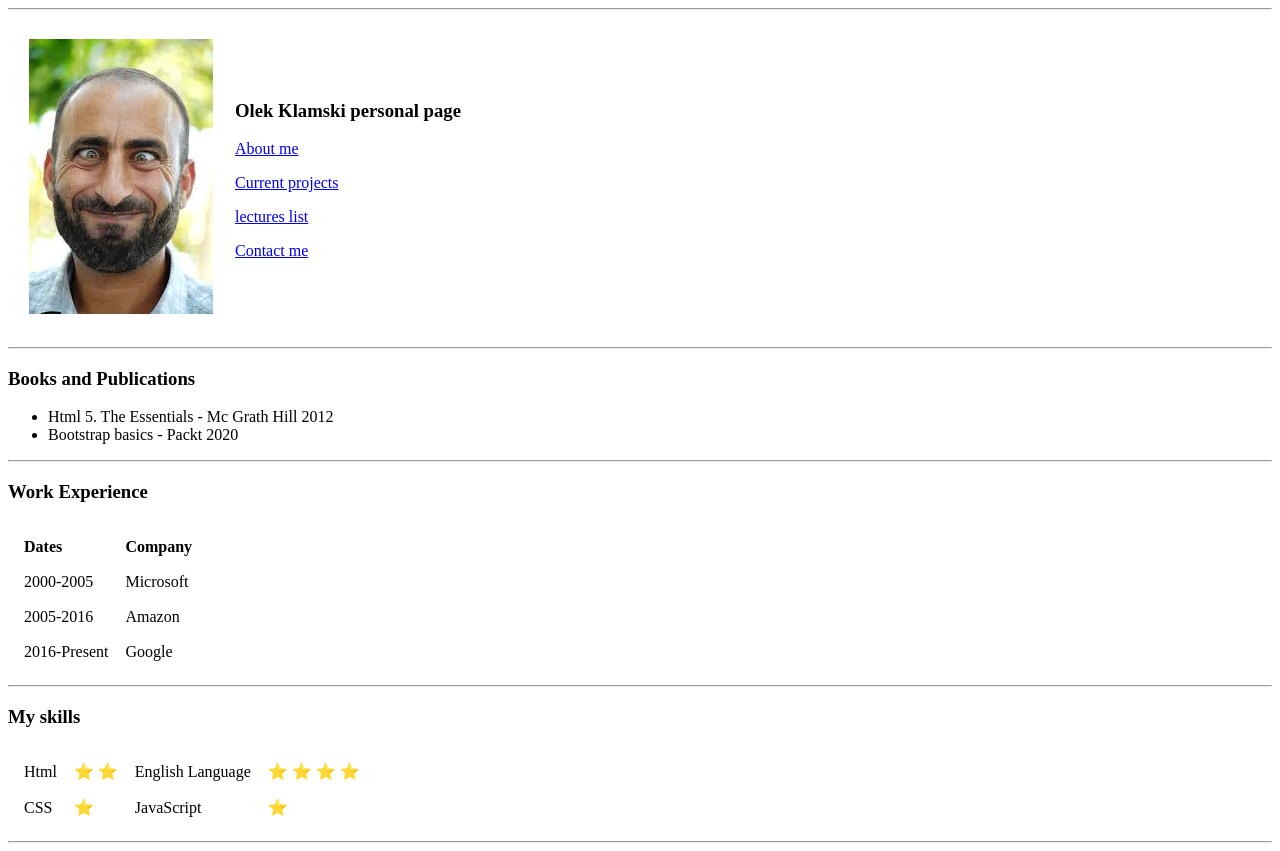
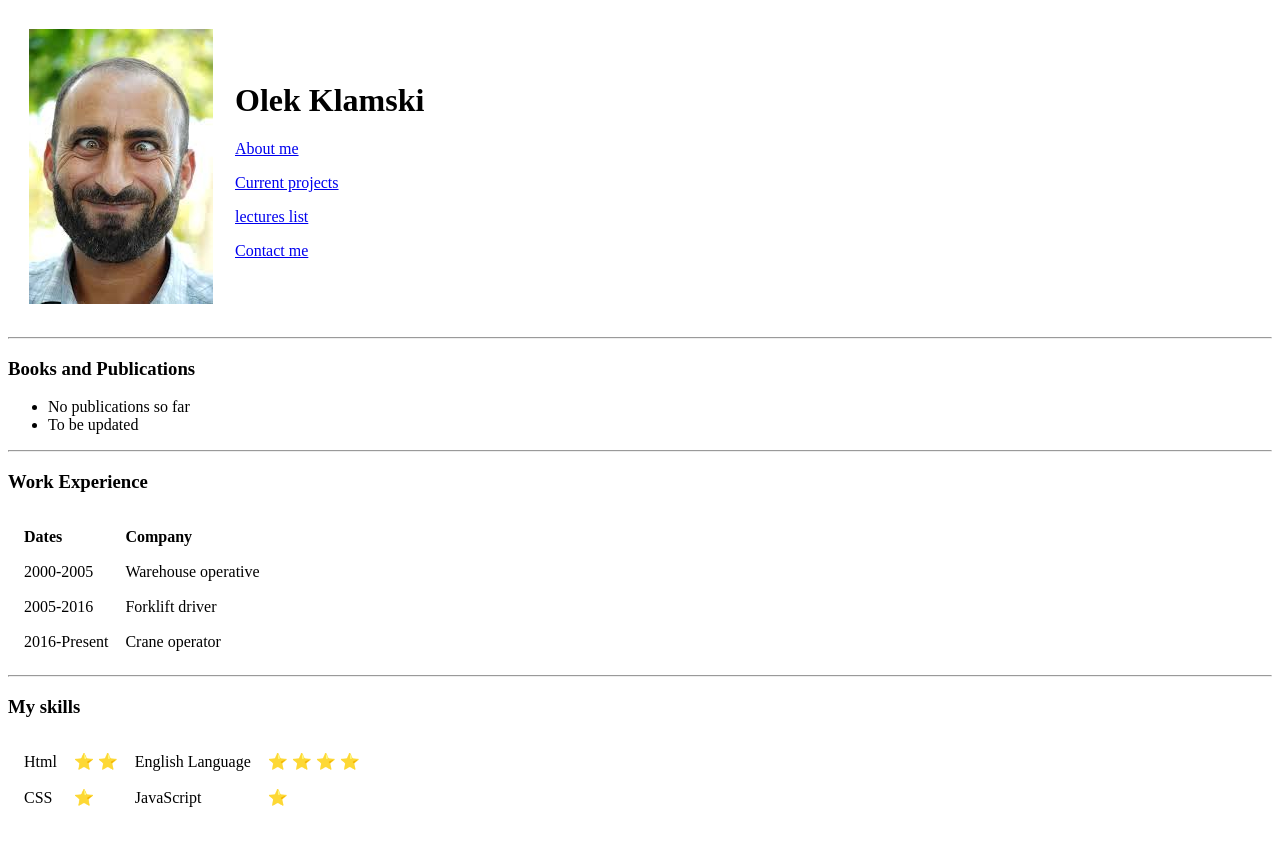
Before and after one commit to klamot/CV, a plain HTML site: page index.html in a window 1280 px wide. Drawn offline with Linux system fonts and the light colour scheme.

Commit message:
Update index.html
Added CSS, edited content

```diff
--- a/index.html
+++ b/index.html
@@ -3,14 +3,18 @@
   <head>
     <meta charset="utf-8">
     <title>Test webpage</title>
+    <link rel="stylesheet" href="css\styles.css">
+    <link rel="preconnect" href="https://fonts.gstatic.com">
+  <link href="https://fonts.googleapis.com/css2?family=Comfortaa&display=swap" rel="stylesheet">
   </head>
+
   <body>
-    <hr>
+
     <table cellspacing="20">
       <tr>
-        <td><img src="https://github.com/klamot/CV/blob/main/images/random-person.png?raw=true" alt="a photo of a random person"></td>
+        <td><img src="images\random-person.png" alt="a photo of a random person"></td>
         <td>
-          <h3>Olek Klamski personal page</h3>
+          <h1>Olek Klamski</h1>
           <p><a href="about-me.html">About me</a></p>
           <p><a href="current-projects.html">Current projects</a></p>
           <p><a href="lectures-list.html">lectures list</a></p>
@@ -22,8 +26,8 @@
     <hr>
     <h3>Books and Publications</h3>
     <ul>
-      <li>Html 5. The Essentials - Mc Grath Hill 2012</li>
-      <li>Bootstrap basics - Packt 2020</li>
+      <li>No publications so far</li>
+      <li>To be updated</li>
     </ul>
     <hr>
 
@@ -38,15 +42,15 @@
       <tbody>
         <tr>
           <td>2000-2005</td>
-          <td>Microsoft</td>
+          <td>Warehouse operative</td>
         </tr>
         <tr>
           <td>2005-2016</td>
-          <td>Amazon</td>
+          <td>Forklift driver</td>
         </tr>
         <tr>
           <td>2016-Present</td>
-          <td>Google</td>
+          <td>Crane operator</td>
 
         </tr>
       </tbody>
@@ -70,7 +74,6 @@
         <td>&#11088</td>
       </tr>
     </table>
-    <hr>
 
   </body>
 </html>
```
